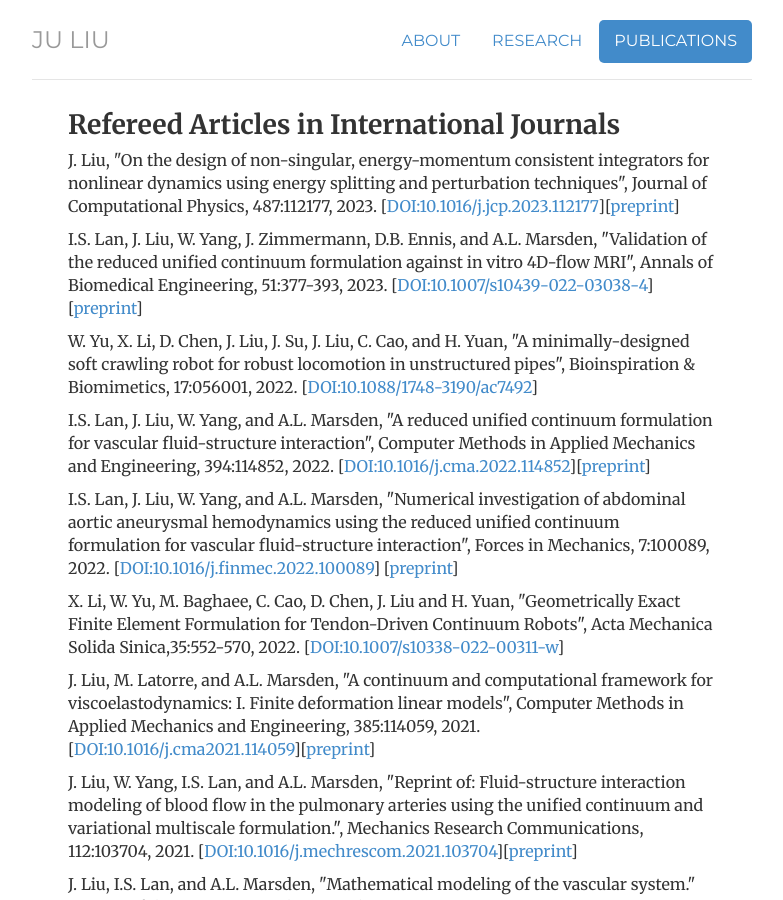
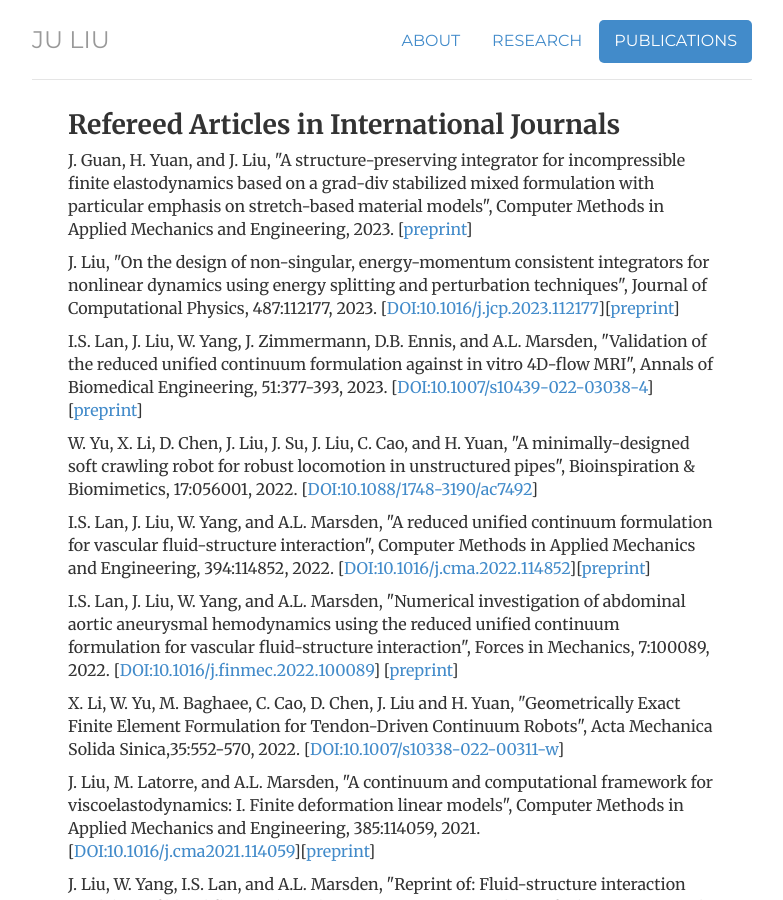
Before and after one commit to ju-liu/ju-liu.github.io, a Jekyll site: the page built from publications/index.html, in a window 1280 px wide and 900 px high. Shown: the whole window, without its empty margins (248-1031 px from the left). Built offline with Jekyll 4.4.1, drawn with Linux system fonts in a browser that asks for light colours; nearby versions of some CDN libraries; library files that are not in the unit come from our copies; comment, search, counter and statistics services are not loaded.

Commit message:
Update index.html

```diff
--- a/publications/index.html
+++ b/publications/index.html
@@ -10,6 +10,9 @@
 <div class="cv">
 
   <h2>Refereed Articles in International Journals</h2>
+  <p>J. Guan, H. Yuan, and J. Liu, "A structure-preserving integrator for incompressible finite elastodynamics based on a grad-div stabilized mixed formulation with particular emphasis on stretch-based material models", Computer Methods in Applied Mechanics and Engineering, 2023. [<a href="https://arxiv.org/pdf/2302.12371.pdf">preprint</a>]</p>
+
+
   <p>J. Liu, "On the design of non-singular, energy-momentum consistent integrators for nonlinear dynamics using energy splitting and perturbation techniques", Journal of Computational Physics, 487:112177, 2023. [<a href="https://doi.org/10.1016/j.jcp.2023.112177">DOI:10.1016/j.jcp.2023.112177</a>][<a href="https://arxiv.org/pdf/2212.09099.pdf">preprint</a>]</p>
 
   <p>I.S. Lan, J. Liu, W. Yang, J. Zimmermann, D.B. Ennis, and A.L. Marsden, "Validation of the reduced unified continuum formulation against in vitro
```
